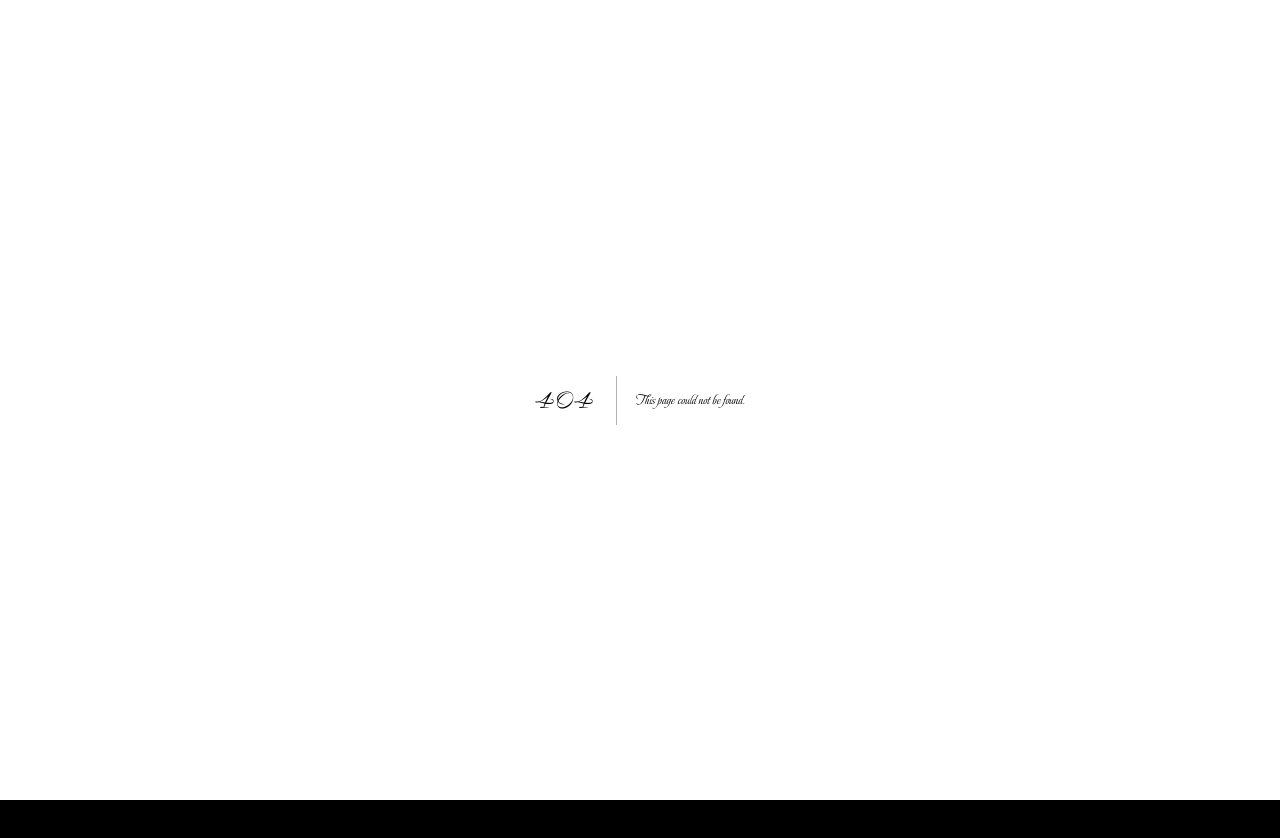
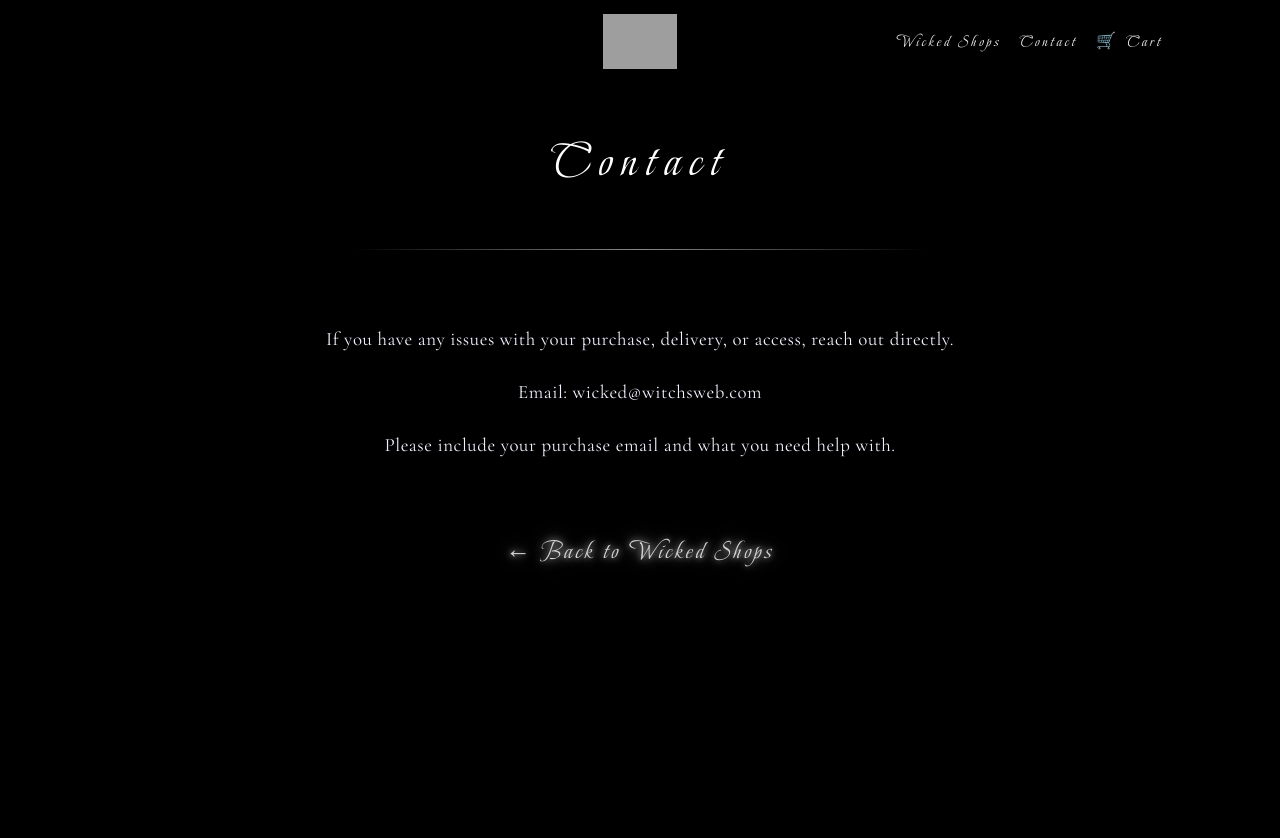
Before and after one commit to WickedWitchoftheWeb/my-wicked-shops, a Next.js app: page /wicked-shops/contact in a window 1280 px wide. Before the commit this address had no page. Shown: the top 838 px of the page. Before the commit the page ends 800 px from the top, so only its background shows below. Built offline with nearby package versions, Linux system fonts and the light colour scheme; grey boxes are pictures that could not be loaded.

Commit message:
add contact to limited header

```diff
--- /dev/null
+++ b/app/wicked-shops/contact/page.tsx
@@ -0,0 +1,39 @@
+import Link from "next/link";
+import LimitedHeader from "../../../components/shops/LimitedHeader";
+import SectionPage from "../../../components/grimoire/SectionPage";
+
+export default function ContactPage() {
+  return (
+    <>
+      <LimitedHeader />
+
+      <SectionPage title="Contact" subtitle="">
+        <section
+          className="grimoire-section"
+          style={{ textAlign: "center" }}
+        >
+          <p className="grimoire-text">
+            If you have any issues with your purchase, delivery, or access,
+            reach out directly.
+          </p>
+
+          <p className="grimoire-text">
+            Email: wicked@witchsweb.com
+          </p>
+
+          <p className="grimoire-text">
+            Please include your purchase email and what you need help with.
+          </p>
+        </section>
+
+        <footer className="grimoire-footer">
+          <p>
+            <Link href="/wicked-shops" className="grimoire-footer-link">
+              ← Back to Wicked Shops
+            </Link>
+          </p>
+        </footer>
+      </SectionPage>
+    </>
+  );
+}
--- a/components/shops/LimitedHeader.tsx
+++ b/components/shops/LimitedHeader.tsx
@@ -67,6 +67,13 @@ export default function LimitedHeader() {
           </Link>
 
           <Link
+            href="/wicked-shops/contact"
+            className="wicked-link secondary-nav-link"
+          >
+            Contact
+          </Link>
+
+          <Link
             href="/wicked-shops/cart"
             className="wicked-link secondary-nav-link"
             style={{
```
